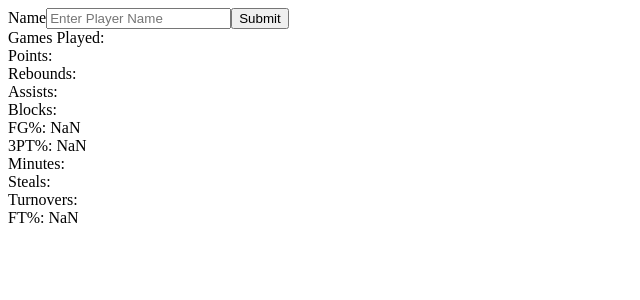
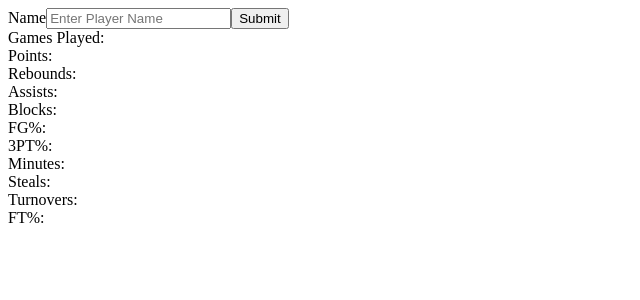
Before and after one commit to vic-tran/nba, a React (Create React App) app: page / in a window 1280 px wide. Shown: the top 300 px of the page, without its empty margins (0-640 px from the left). Built offline with nearby package versions, Linux system fonts and the light colour scheme.

Commit message:
Add check to FG,3PT, FT to fix NaN value

```diff
--- a/src/App.js
+++ b/src/App.js
@@ -72,7 +72,7 @@
           </label>
           <input type="submit" value="Submit"/>
        </form>
-       Games Played: {this.state.playerStats["games_played"]}
+        Games Played: {this.state.playerStats["games_played"]}
        <br />
         Points: {this.state.playerStats["pts"]}
        <br />
@@ -82,9 +82,9 @@
        <br />
         Blocks: {this.state.playerStats["blk"]}
        <br />
-        FG%: {this.state.playerStats["fg_pct"] * 100}
+        FG%: {this.state.playerStats["fg_pct"] ? (this.state.playerStats["fg_pct"]*100).toFixed(2) : ''}
        <br />
-        3PT%: {this.state.playerStats["fg3_pct"] * 100}
+        3PT%: {this.state.playerStats["fg3_pct"] ? (this.state.playerStats["fg3_pct"]*100).toFixed(2) : ''}
       <br />
         Minutes: {this.state.playerStats["min"]}
       <br />
@@ -92,7 +92,7 @@
       <br />
         Turnovers: {this.state.playerStats["turnover"]}
       <br />
-        FT%: {this.state.playerStats["ft_pct"] * 100}
+        FT%:{this.state.playerStats["ft_pct"] ? (this.state.playerStats["ft_pct"]*100).toFixed(2) : ''}
     </div>
   );
 }
```
